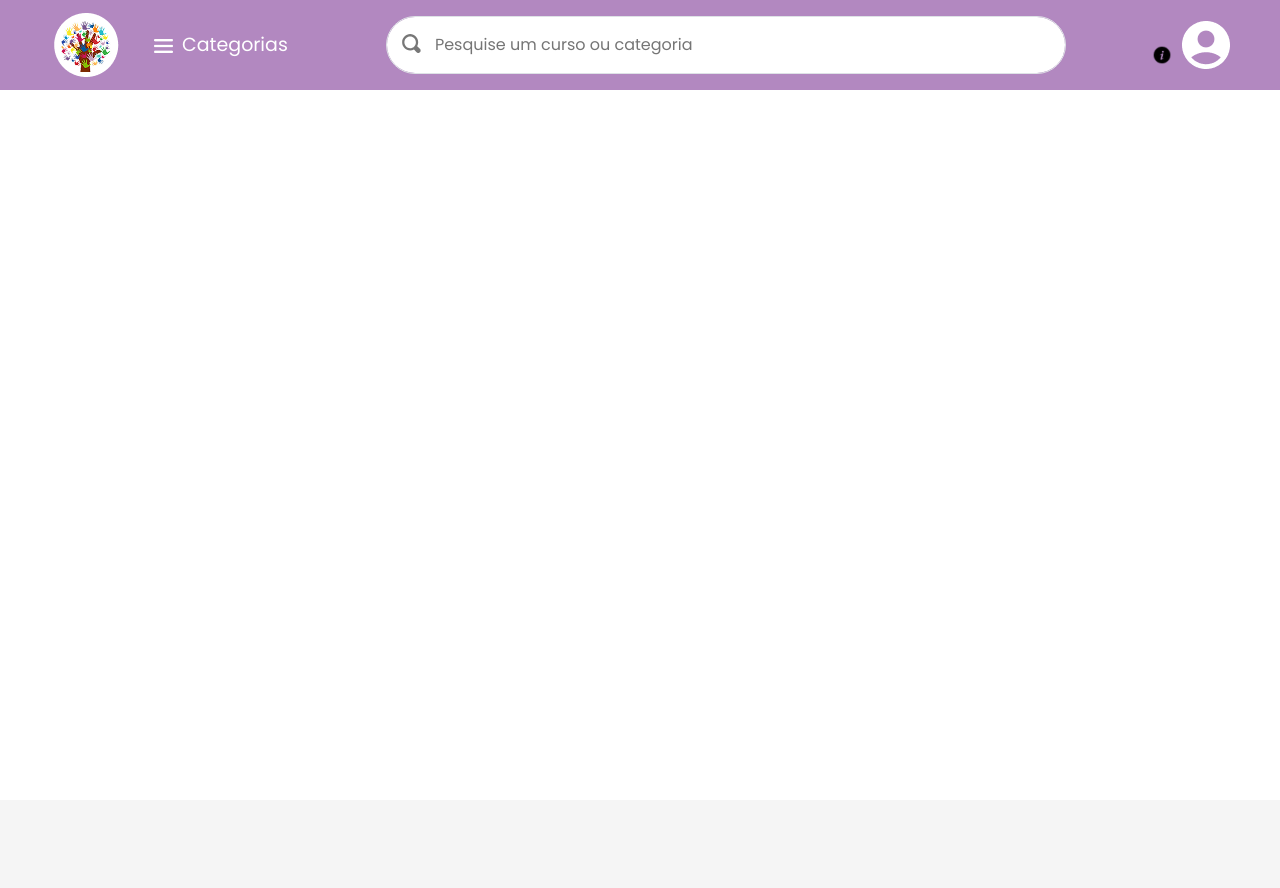
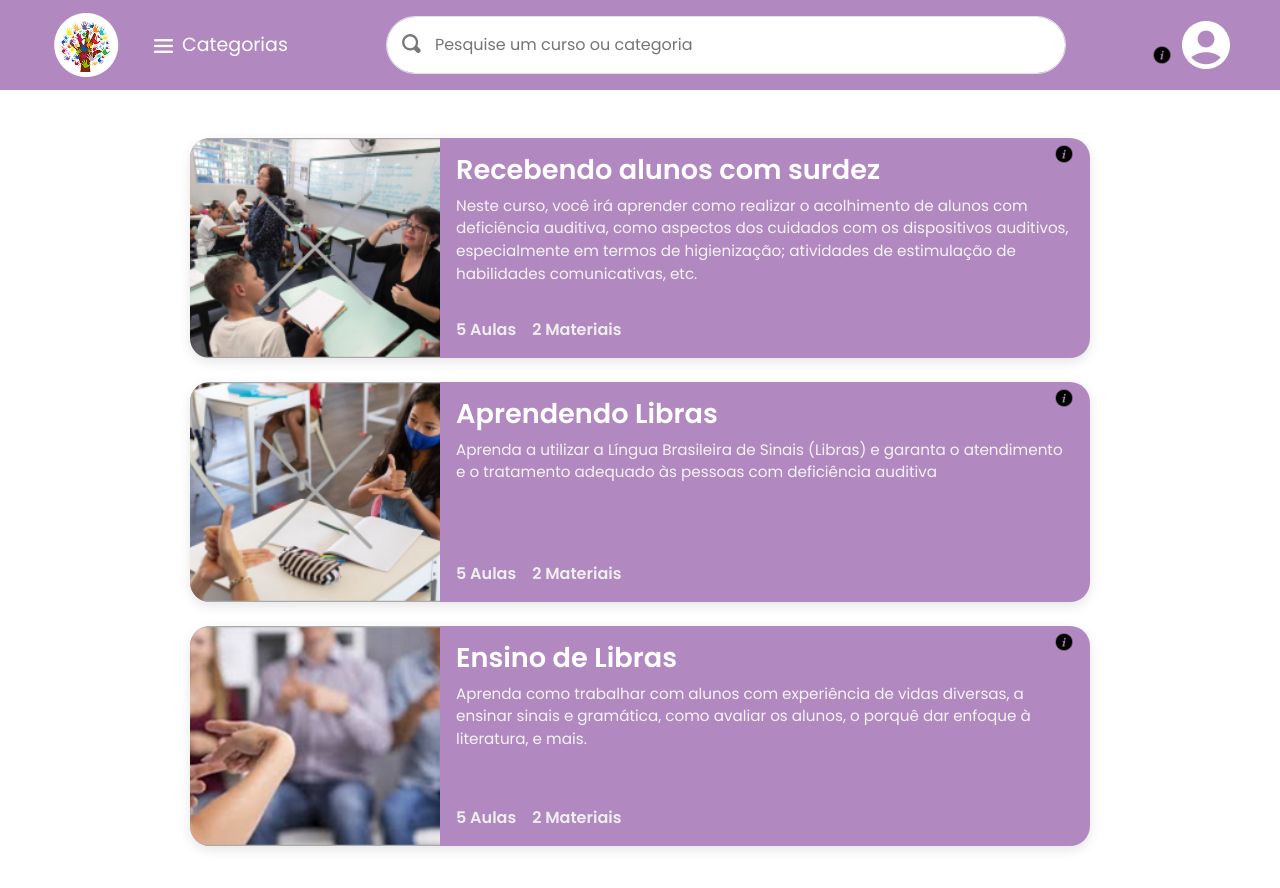
Before and after one commit to chroanz/front-devops, a Vue app: page /cardbusca in a window 1280 px wide. Before the commit this address had no page. Shown: the top 888 px of the page. Before the commit the page ends 800 px from the top, so only its background shows below. Built offline with nearby package versions, Linux system fonts and the light colour scheme.

Commit message:
Criação do card de busca e adição da rota

```diff
--- /dev/null
+++ b/src/components/organisms/CardBusca.vue
@@ -0,0 +1,280 @@
+<template>
+    <div class="card-custom-prinpal">
+
+
+      <div class="card-custom mx-auto mb-4">
+        <div class="d-flex flex-row">
+          <div class="img-container">
+            <img
+              :src="require('@/assets/images/recebendo_surdos.png')"
+              class="img-fluid rounded-start"
+              alt="Card imagem"
+            />
+          </div>
+          <div class="content flex-grow-1 d-flex flex-column justify-content-between">
+            <div class="p-3">
+              <div class="d-flex justify-content-between align-items-start">
+                <h5 class="title">Recebendo alunos com surdez</h5>
+                <a class="icon-info-card" href="#">
+                  <div class="icone-card"></div>
+                  <!-- <img :src="require('@/assets/info2-icon.png')"  alt="Info"> -->
+                </a>
+              </div>
+              <p class="description">
+                Neste curso, você irá aprender como realizar o acolhimento de alunos com deficiência auditiva,
+                como aspectos dos cuidados com os dispositivos auditivos, especialmente em termos de higienização;
+                atividades de estimulação de habilidades comunicativas, etc.
+              </p>
+            </div>
+            <div id="span-aulas" class="d-flex justify-content-start gap-3 px-3 pb-3">
+              <span class="fw-semibold">5 Aulas</span>
+              <span class="fw-semibold">2 Materiais</span>
+            </div>
+          </div>
+        </div>
+      </div>
+
+
+      <!-- SEGUNDO CARD -->
+      <div class="card-custom mx-auto mt-4 mb-4 ">
+        <div class="d-flex flex-row">
+          <div class="img-container">
+            <img
+              :src="require('@/assets/images/curso_libras.png')"
+              class="img-fluid rounded-start"
+              alt="Card imagem"
+            />
+          </div>
+          <div class="content flex-grow-1 d-flex flex-column justify-content-between">
+            <div class="p-3">
+              <div class="d-flex justify-content-between align-items-start">
+                <h5 class="title">Aprendendo Libras</h5>
+                <a class="icon-info-card" href="#">
+                  <div class="icone-card"></div>
+                  <!-- <img :src="require('@/assets/info2-icon.png')"  alt="Info"> -->
+                </a>
+              </div>
+              <p class="description">
+                Aprenda a utilizar a Língua Brasileira de Sinais (Libras) e garanta o atendimento e o tratamento adequado às pessoas com deficiência auditiva
+              </p>
+            </div>
+            <div id="span-aulas" class="d-flex justify-content-start gap-3 px-3 pb-3">
+              <span class="fw-semibold">5 Aulas</span>
+              <span class="fw-semibold">2 Materiais</span>
+            </div>
+          </div>
+        </div>
+      </div>
+
+
+      <!-- TERCEIRO CARD -->
+      <div class="card-custom mx-auto mt-4">
+        <div class="d-flex flex-row">
+          <div class="img-container">
+            <img
+              :src="require('@/assets/images/ensino_libras.png')"
+              class="img-fluid rounded-start"
+              alt="Card imagem"
+            />
+          </div>
+          <div class="content flex-grow-1 d-flex flex-column justify-content-between">
+            <div class="p-3">
+              <div class="d-flex justify-content-between align-items-start">
+                <h5 class="title">Ensino de Libras</h5>
+                <a class="icon-info-card" href="#">
+                  <div class="icone-card"></div>
+                  <!-- <img :src="require('@/assets/info2-icon.png')"  alt="Info"> -->
+                </a>
+              </div>
+              <p class="description">
+                Aprenda como trabalhar com alunos com experiência de vidas diversas, a ensinar sinais e gramática, como avaliar os alunos, o porquê dar enfoque à literatura, e mais.
+              </p>
+            </div>
+            <div id="span-aulas" class="d-flex justify-content-start gap-3 px-3 pb-3">
+              <span class="fw-semibold">5 Aulas</span>
+              <span class="fw-semibold">2 Materiais</span>
+            </div>
+          </div>
+        </div>
+      </div>
+
+    </div>
+    </template>
+
+
+    <script>
+    export default {
+      name: "CardBusca",
+
+      mounted() {
+        this.addInfoClickListener();
+      },
+
+      methods: {
+        addInfoClickListener() {
+          const infoIcon = document.querySelector('.icone-card');
+          if (infoIcon) {
+            infoIcon.addEventListener('click', () => {
+              infoIcon.classList.toggle('active');
+            });
+          }
+        }
+      }
+    };
+
+    </script>
+
+    <style scoped>
+
+    /* CONTAINER PRINCIPAL */
+
+    .card-custom-prinpal {
+        background-color: #ffffff;
+        min-height: 100vh;
+        padding-top: 2rem;
+        padding-bottom: 2rem;
+    }
+
+
+    /*CARD CONTAINER*/
+
+    .card-custom {
+      background-color: #B288C0;
+      border-radius: 20px;
+      max-width: 900px;
+      box-shadow: 0 4px 12px rgba(0, 0, 0, 0.1);
+      overflow: hidden;
+    }
+
+    .img-container {
+      flex-shrink: 0;
+      width: 250px;
+      height: 100%;
+    }
+
+    .img-container img {
+      object-fit: cover;
+      width: 100%;
+      height: 220px;
+    }
+
+
+    /*ÍCONE INFORMAÇÃO*/
+
+    .icone-card {
+      top: 80%;
+      right: 10px;
+      transform: translateY(-50%);
+      width: 20px;
+      height: 20px;
+      background-image: url('/src/assets/icons/info2-icon.png');
+      background-size: contain;
+      background-repeat: no-repeat;
+      cursor: pointer;
+  }
+
+
+  .icone-card:hover::after {
+      content: "Clique no quadro do curso para verificar mais detalhes sobre ele e matricular-se para iniciar as aulas";
+      position: absolute;
+      top: 30px;
+      left: -220px;
+      width: 250px;
+      font-size: 14px;
+      color: #777;
+      background-color: #fff;
+      padding: 5px;
+      border-radius: 5px;
+      box-shadow: 0 2px 5px rgba(0, 0, 0, 0.2);
+      white-space: wrap;
+  }
+
+    .title {
+      font-weight: 600;
+      font-size: 1.70rem;
+      margin-bottom: 0.5rem;
+      color: #ffffff;
+    }
+
+    .description {
+      color: #f5f5f5;
+      font-size: 0.95rem;
+      text-align: left;
+      margin: 0;
+    }
+
+
+    .gap-3 {
+
+    gap: 1rem !important;
+  }
+
+
+  .fw-semibold{
+    color: #EFEFEF;
+  }
+
+
+  /* RESPONSIVO ENTRE 900PX E 600PX */
+  @media (max-width: 900px) and (min-width: 301px) {
+    .card-custom-prinpal {
+      padding-left: 18px;
+      padding-right: 18px;
+    }
+  }
+
+
+
+
+  /* RESPONSIVO TABLET */
+
+  @media (max-width: 768px) {
+    .card-custom {
+      flex-direction: column;
+    }
+
+    .d-flex.flex-row {
+      flex-direction: column !important;
+    }
+
+    .img-container {
+      width: 100%;
+      height: auto;
+    }
+
+    .img-container img {
+      border-radius: 20px 20px 0 0;
+    }
+
+    .content {
+      padding: 1rem;
+    }
+
+    .description {
+      font-size: 0.95rem;
+    }
+  }
+
+  /* RESPONSIVO MOBILE */
+  @media (max-width: 576px) {
+    .title {
+      font-size: 1.1rem;
+    }
+
+    .description {
+      font-size: 0.9rem;
+    }
+
+    .d-flex.justify-content-end {
+      justify-content: space-between !important;
+    }
+
+    .icon-info {
+      font-size: 1rem;
+    }
+  }
+
+
+
+
+    </style>
--- a/src/router/index.js
+++ b/src/router/index.js
@@ -13,6 +13,7 @@ import CoursesPage from "@/components/pages/Cursos/CoursesPage.vue";
 import AcompanhamentoComponent from "@/components/pages/Cursos/AcompanhamentoComponent.vue";
 import AulaView from '@/components/organisms/AulaView.vue';
 import LeituraView from '@/components/organisms/LeituraView.vue';
+import CardBusca from "@/components/organisms/CardBusca.vue";
 
 const routes = [
   {
@@ -111,6 +112,14 @@ const routes = [
       header: AppNavbar,
     },
   },
+  {
+    path: "/cardbusca",
+    name: "CardBusca",
+    components: {
+      default: CardBusca,
+      header: AppNavbar,
+    },
+  },
 ];
 
 const router = createRouter({
```
Also changed, not shown: src/assets/icons/info2-icon.png (added).
